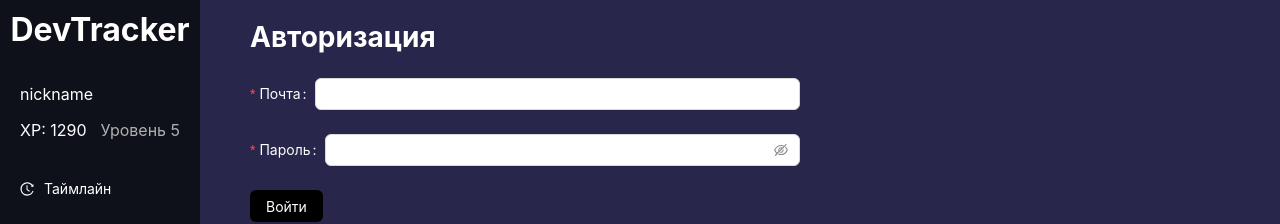
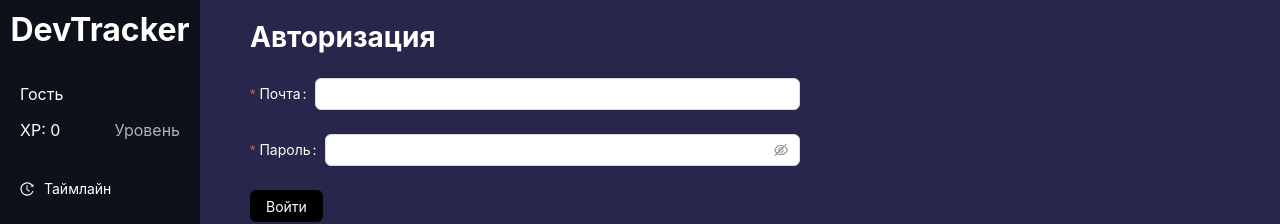
Before and after one commit to LizKa2091/dev-tracker, a React (Vite) app in the folder frontend/: page /auth in a window 1280 px wide. Shown: the top 224 px of the page. Built offline with nearby package versions, Linux system fonts and the light colour scheme.

Commit message:
feat: transfer sidebar user data into separate component

```diff
--- /dev/null
+++ b/frontend/src/features/user/ui/UserProfile.module.scss
@@ -0,0 +1,10 @@
+.userInfoContainer {
+   background-color: $main-bg-black;
+   color: $main-text-white;
+   padding: 25px 20px;
+   font-size: 1rem;
+
+   .level {
+      color: $extra-text-gray;
+   }
+}
--- /dev/null
+++ b/frontend/src/features/user/ui/UserProfile.tsx
@@ -0,0 +1,26 @@
+import { Flex } from 'antd';
+import { useEffect, useState, type FC } from 'react';
+import { useUserData } from '../model/useUserData';
+import styles from './UserProfile.module.scss';
+
+const UserProfile: FC = () => {
+   const [token, setToken] = useState<string | null>(null);
+
+   const { data, isLoading } = useUserData(token);
+
+   useEffect(() => {
+      setToken(localStorage.getItem('token'));
+   }, []);
+
+   return (
+      <Flex vertical gap='middle' className={styles.userInfoContainer}>
+         <p className={styles.nickname}>{isLoading ? 'Загрузка...' : data?.name || 'Гость' }</p>
+         <Flex justify='space-between'>
+            <p className={styles.xp}>XP: {isLoading ? 'Загрузка...' : data?.xp || 0 }</p>
+            <p className={styles.level}>Уровень {data?.level}</p>
+         </Flex>
+      </Flex>
+   )
+}
+
+export default UserProfile;
--- a/frontend/src/widgets/Sidebar.module.scss
+++ b/frontend/src/widgets/Sidebar.module.scss
@@ -5,16 +5,6 @@
    font-size: 2rem;
    text-align: center;
    padding: 10px;
-}
-.userInfoContainer {
-   background-color: $main-bg-black;
-   color: $main-text-white;
-   padding: 25px 20px;
-   font-size: 1rem;
-
-   .level {
-      color: $extra-text-gray;
-   }
 }
 .menu {
    background-color: $main-bg-black;
--- a/frontend/src/widgets/Sidebar.tsx
+++ b/frontend/src/widgets/Sidebar.tsx
@@ -4,6 +4,7 @@ import { HistoryOutlined, FormOutlined, BarChartOutlined, SettingOutlined, Logou
 import { Link, useNavigate } from 'react-router-dom';
 import AuthExports from '../shared/context/AuthContext';
 import styles from './Sidebar.module.scss';
+import UserProfile from '../features/user/ui/UserProfile';
 
 const { Sider } = Layout;
 const { useAuthContext } = AuthExports;
@@ -34,13 +35,7 @@ const Sidebar: FC = () => {
          <Sider className={styles.sider}>
             <Flex vertical className={styles.siderContainer}>
                <h1 className={styles.logo}>DevTracker</h1>
-               <Flex vertical gap='middle' className={styles.userInfoContainer}>
-                  <p className={styles.nickname}>nickname</p>
-                  <Flex justify='space-between'>
-                     <p className={styles.xp}>XP: 1290</p>
-                     <p className={styles.level}>Уровень 5</p>
-                  </Flex>
-               </Flex>
+               <UserProfile />
                <Menu items={menuItems} className={styles.menu} />
                {isAuthed ? (
                   <Button type='text' onClick={handleLogout} icon={<LogoutOutlined />} iconPosition='end' className={styles.logout}>Выйти</Button>
```
